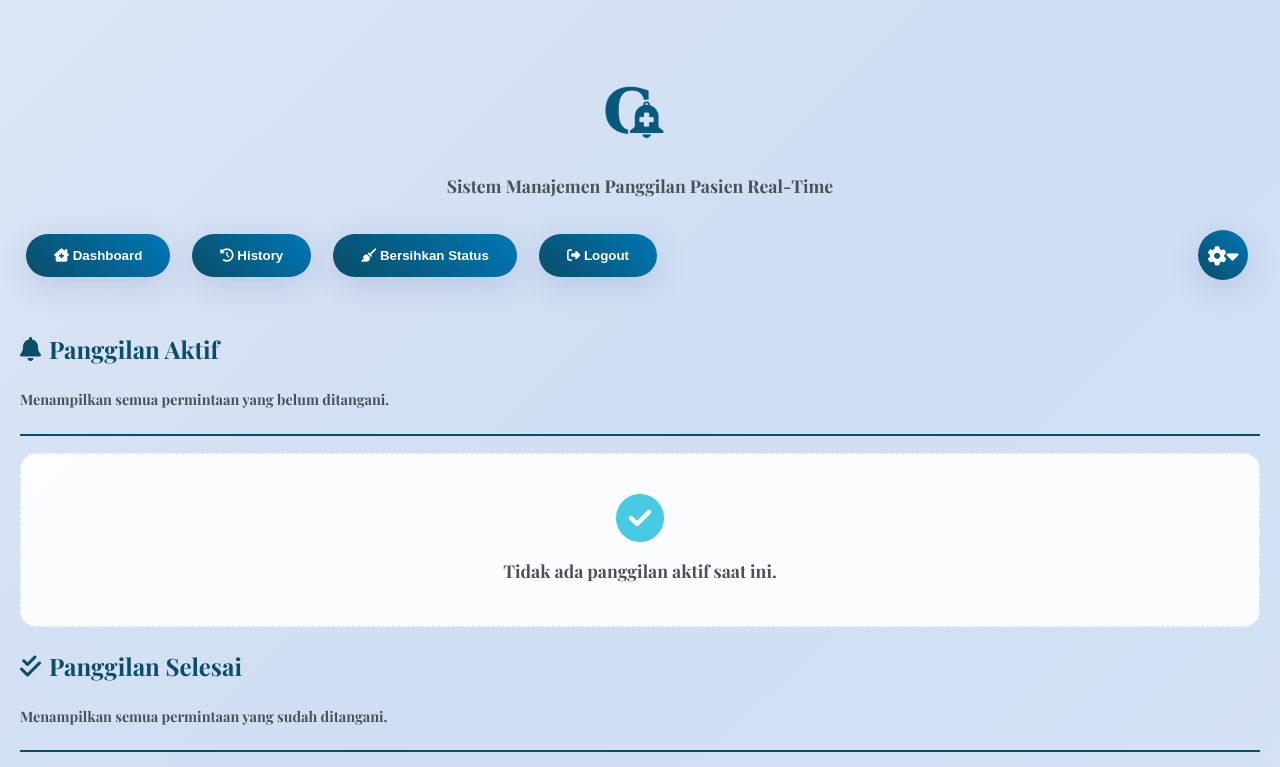
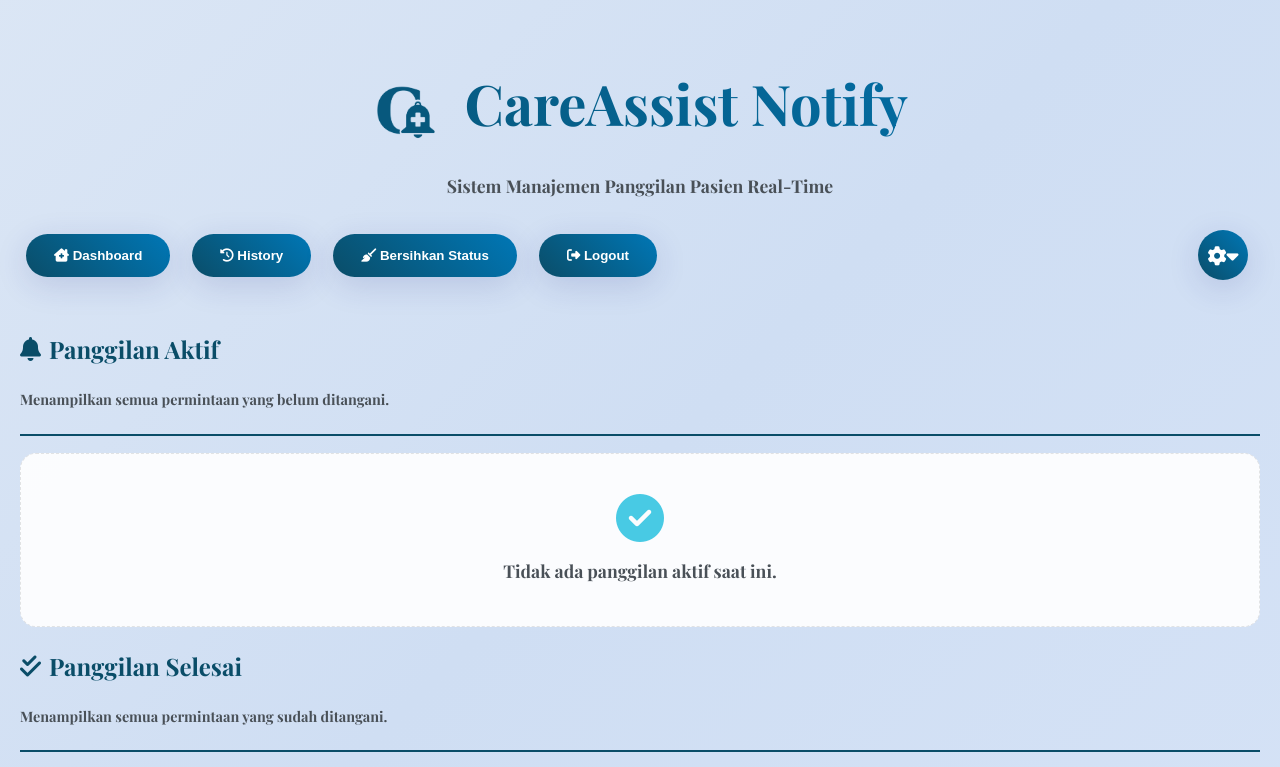
Before and after one commit to ahta05/CareAssist-Notify, a plain HTML site: page dashboard.html in a window 1280 px wide. Shown: the top 767 px of the page. Drawn offline with nearby package versions, Linux system fonts and the light colour scheme; no server answers.

Commit message:
Update dashboard.html

```diff
--- a/dashboard.html
+++ b/dashboard.html
@@ -13,7 +13,7 @@
 
   <header>
     <div class="header-content">
-      <h1><img id="main-logo" src="logo-light.png" alt="CareAssist Notify Icon" class="brand-icon"></h1>
+      <h1><img id="main-logo" src="logo-light.png" alt="CareAssist Notify Icon" class="brand-icon"> CareAssist Notify</h1>
       <p class="tagline">Sistem Manajemen Panggilan Pasien Real-Time</p>
     </div>
     <nav>
```
